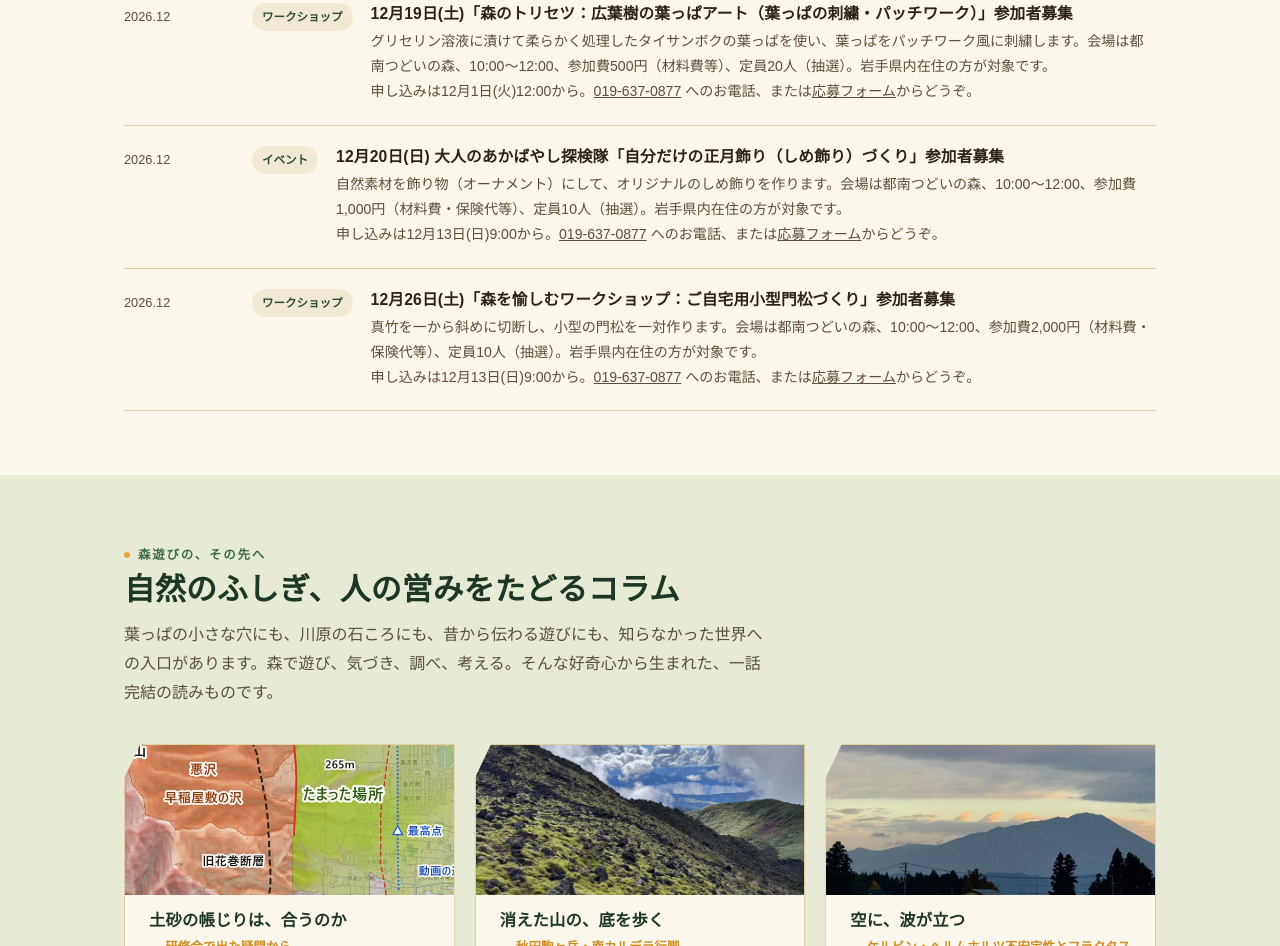
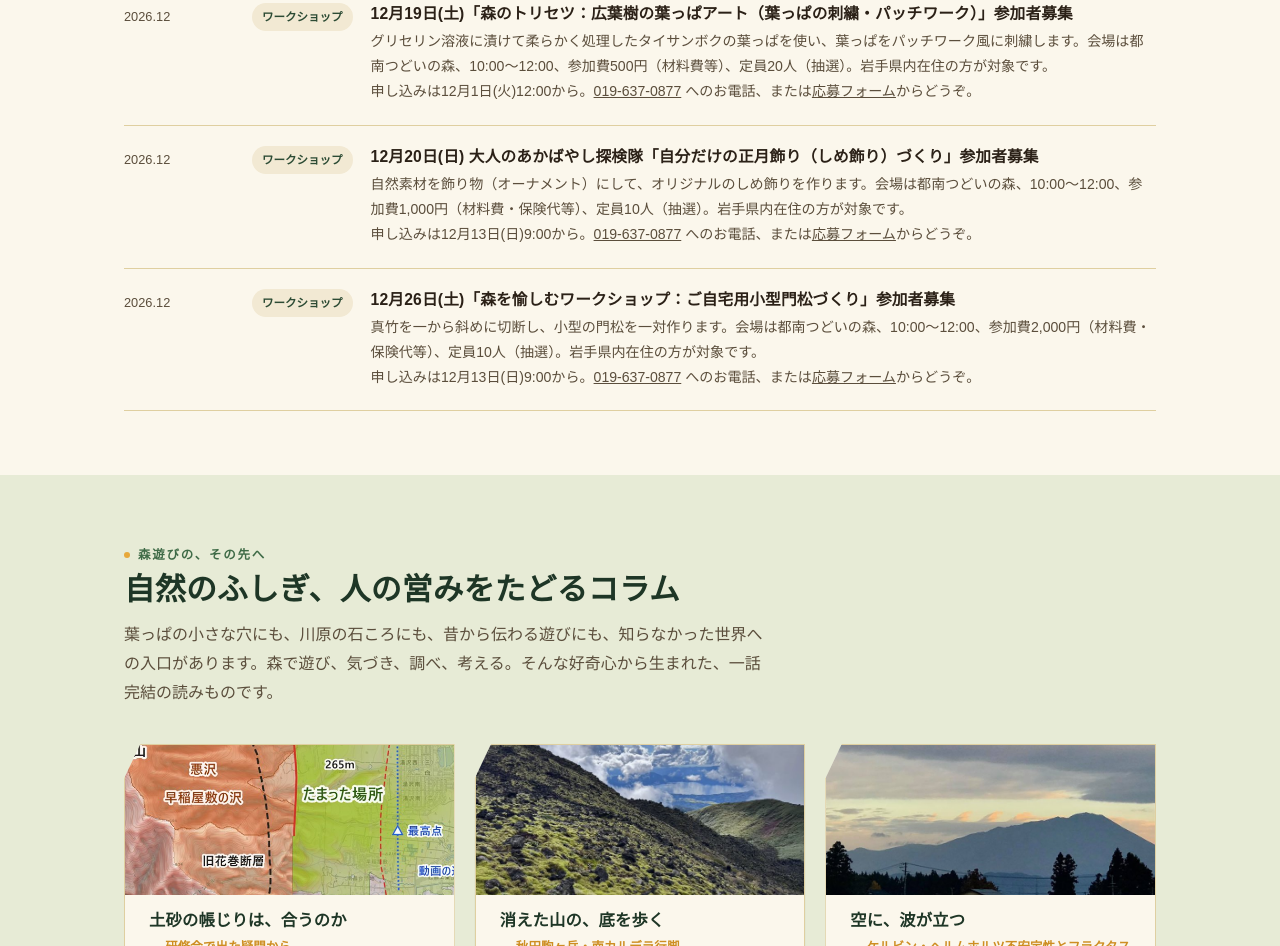
Before and after one commit to tsudoinomori/tsudoi-no-mori, a plain HTML site: page index.html in a window 1280 px wide. Shown: the part 2240-3186 px from the top of the page. Drawn offline with Linux system fonts and the light colour scheme.

Commit message:
12月20日しめ飾りづくりの区分をワークショップに変更
Co-Authored-By: Claude Sonnet 5.5 <noreply@anthropic.com>

```diff
--- a/index.html
+++ b/index.html
@@ -242,7 +242,7 @@
       </div>
       <div class="news-item" data-until="2026-12-20">
         <time>2026.12</time>
-        <span class="news-tag">イベント</span>
+        <span class="news-tag">ワークショップ</span>
         <div class="body">
           <h4>12月20日(日) 大人のあかばやし探検隊「自分だけの正月飾り（しめ飾り）づくり」参加者募集</h4>
           <p>自然素材を飾り物（オーナメント）にして、オリジナルのしめ飾りを作ります。会場は都南つどいの森、10:00〜12:00、参加費1,000円（材料費・保険代等）、定員10人（抽選）。岩手県内在住の方が対象です。<br>
```
